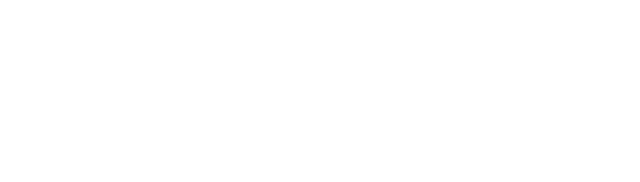
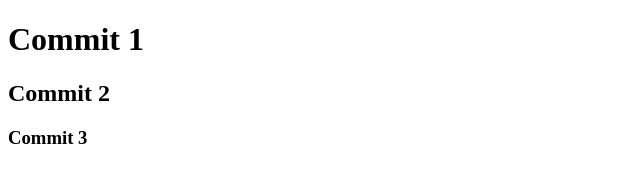
Before and after one commit to yurchik2000/inv1-git, a plain HTML site: page index.html in a window 1280 px wide. Shown: the whole page, without its empty margins (0-640 px from the left). Drawn offline with Linux system fonts and the light colour scheme.

Commit message:
commit 1 + 2 + 3
commit 1

commit 2 + 3

commit 2

commit 3

```diff
--- a/index.html
+++ b/index.html
@@ -7,6 +7,8 @@
     <title>Document</title>
 </head>
 <body>
-
+    <h1>Commit 1</h1>
+    <h2>Commit 2</h2>
+    <h3>Commit 3</h3>
 </body>
 </html>
```
